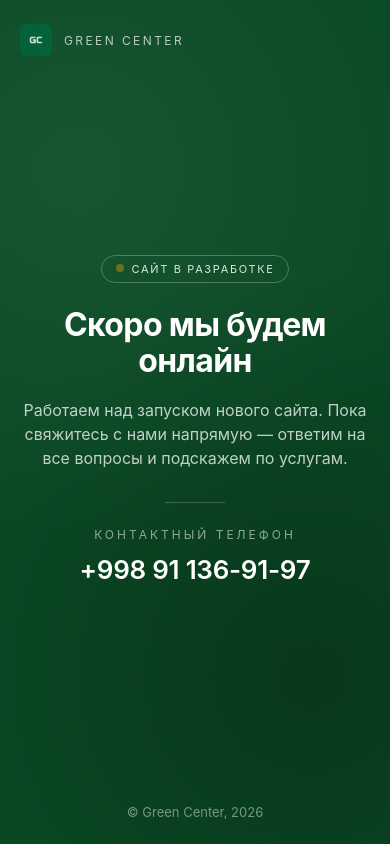
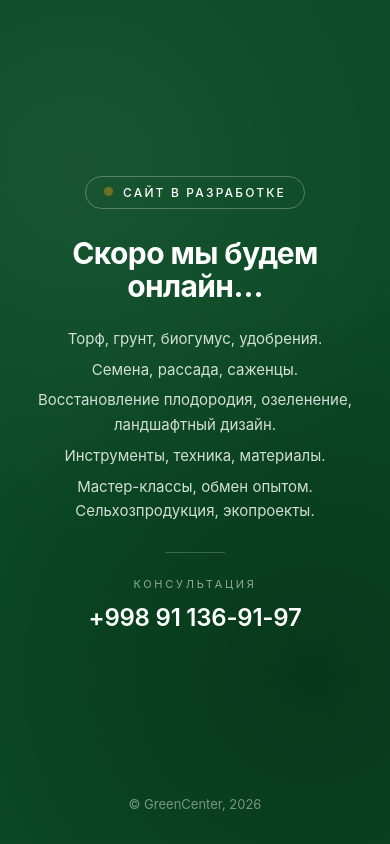
Before and after one commit to webteamstudioinfo-prog/greencenter.uz, a plain HTML site: page index.html in a window 390 px wide. Drawn offline with Linux system fonts and the light colour scheme.

Commit message:
Update index.html

```diff
--- a/index.html
+++ b/index.html
@@ -4,63 +4,67 @@
 <meta charset="UTF-8">
 <meta name="viewport" content="width=device-width,initial-scale=1">
 <meta name="robots" content="noindex,nofollow">
-<meta name="description" content="Green Center — сайт находится в разработке. По всем вопросам звоните +998 91 136-91-97">
-<meta property="og:title" content="Green Center — сайт в разработке">
-<meta property="og:description" content="По всем вопросам обращайтесь по телефону +998 91 136-91-97">
+<meta name="description" content="GreenCenter — торф, грунт, биогумус, удобрения, семена, рассада, саженцы. Ландшафтный дизайн, озеленение. Консультация: +998 91 136-91-97">
+<meta property="og:title" content="GreenCenter — сайт в разработке">
+<meta property="og:description" content="Торф, грунт, биогумус, удобрения. Семена, рассада, саженцы. Озеленение и ландшафтный дизайн. Консультация: +998 91 136-91-97">
 <meta property="og:type" content="website">
 <meta property="og:url" content="https://greencenter.uz/">
 <meta name="theme-color" content="#0a4a24">
-<title>Green Center — сайт в разработке</title>
+<title>GreenCenter — сайт в разработке</title>
 <link rel="icon" type="image/png" href="/favicon.png">
 <link rel="apple-touch-icon" href="/favicon.png">
 <style>
 *{box-sizing:border-box}
 html,body{height:100%}
-body{margin:0;background:#0a4a24;color:#fff;font-family:-apple-system,BlinkMacSystemFont,'Segoe UI',Arial,sans-serif;position:relative;overflow:hidden}
+body{margin:0;background:#0a4a24;color:#fff;font-family:-apple-system,BlinkMacSystemFont,'Segoe UI',Arial,sans-serif;position:relative;overflow-x:hidden}
 body::before{content:"";position:absolute;inset:0;background:
 radial-gradient(circle at 20% 20%,rgba(255,255,255,.06),transparent 50%),
 radial-gradient(circle at 80% 80%,rgba(0,0,0,.25),transparent 55%);
 pointer-events:none}
 .wrap{position:relative;min-height:100%;display:flex;flex-direction:column;padding:40px 20px}
-.brand{display:flex;align-items:center;gap:12px;font-size:14px;letter-spacing:.2em;text-transform:uppercase;color:rgba(255,255,255,.7)}
-.brand img{width:36px;height:36px;border-radius:6px}
 .center{flex:1;display:flex;align-items:center;justify-content:center;text-align:center}
-.box{max-width:720px}
-.badge{display:inline-block;padding:8px 16px;border:1px solid rgba(255,255,255,.25);border-radius:100px;font-size:13px;letter-spacing:.15em;text-transform:uppercase;color:rgba(255,255,255,.85);margin-bottom:28px}
-.badge .dot{display:inline-block;width:8px;height:8px;border-radius:50%;background:#f59e0b;margin-right:8px;vertical-align:1px;animation:pulse 2s infinite}
+.box{max-width:760px}
+.badge{display:inline-block;padding:10px 22px;border:1px solid rgba(255,255,255,.28);border-radius:100px;font-size:15px;letter-spacing:.18em;text-transform:uppercase;color:#fff;margin-bottom:36px;font-weight:500}
+.badge .dot{display:inline-block;width:9px;height:9px;border-radius:50%;background:#f59e0b;margin-right:10px;vertical-align:1px;animation:pulse 2s infinite}
 @keyframes pulse{0%,100%{opacity:1}50%{opacity:.4}}
-h1{font-size:56px;margin:0 0 20px;line-height:1.1;font-weight:700;letter-spacing:-.02em;white-space:nowrap}
-.lead{color:rgba(255,255,255,.75);font-size:19px;line-height:1.5;margin:0 0 40px;max-width:520px;margin-left:auto;margin-right:auto}
+h1{font-size:56px;margin:0 0 32px;line-height:1.1;font-weight:700;letter-spacing:-.02em;white-space:nowrap}
+.services{color:rgba(255,255,255,.82);font-size:18px;line-height:1.75;margin:0 0 36px;max-width:600px;margin-left:auto;margin-right:auto}
+.services p{margin:0 0 6px}
+.services p:last-child{margin-bottom:0}
 .divider{width:60px;height:1px;background:rgba(255,255,255,.2);margin:0 auto 24px}
 .contact-label{font-size:12px;letter-spacing:.25em;text-transform:uppercase;color:rgba(255,255,255,.55);margin-bottom:12px}
 .phone{display:inline-block;font-size:38px;font-weight:600;color:#fff;text-decoration:none;letter-spacing:-.01em;transition:opacity .2s}
 .phone:hover{opacity:.75}
 .footer{text-align:center;color:rgba(255,255,255,.45);font-size:13px;padding-top:20px}
 @media(max-width:768px){
-.wrap{padding:24px 20px}
-.brand{font-size:12px}
-.brand img{width:32px;height:32px}
-h1{font-size:32px;white-space:normal}
-.lead{font-size:16px;margin-bottom:32px}
-.phone{font-size:26px}
-.badge{font-size:11px;padding:6px 14px;margin-bottom:24px}
+.wrap{padding:32px 20px}
+.badge{font-size:12px;padding:8px 18px;margin-bottom:28px}
+h1{font-size:30px;white-space:normal;margin-bottom:24px}
+.services{font-size:15px;line-height:1.65;margin-bottom:28px}
+.phone{font-size:24px}
+.contact-label{font-size:11px}
 }
 </style>
 </head>
 <body>
 <div class="wrap">
-<div class="brand"><img src="/favicon.png" alt=""><span>Green Center</span></div>
 <div class="center">
 <div class="box">
 <div class="badge"><span class="dot"></span>Сайт в разработке</div>
-<h1>Скоро мы будем онлайн</h1>
-<p class="lead">Работаем над запуском нового сайта. Пока свяжитесь с нами напрямую — ответим на все вопросы и подскажем по услугам.</p>
+<h1>Скоро мы будем онлайн…</h1>
+<div class="services">
+<p>Торф, грунт, биогумус, удобрения.</p>
+<p>Семена, рассада, саженцы.</p>
+<p>Восстановление плодородия, озеленение, ландшафтный дизайн.</p>
+<p>Инструменты, техника, материалы.</p>
+<p>Мастер-классы, обмен опытом. Сельхозпродукция, экопроекты.</p>
+</div>
 <div class="divider"></div>
-<div class="contact-label">Контактный телефон</div>
+<div class="contact-label">Консультация</div>
 <a class="phone" href="tel:+998911369197">+998 91 136-91-97</a>
 </div>
 </div>
-<div class="footer">© Green Center, 2026</div>
+<div class="footer">© GreenCenter, 2026</div>
 </div>
 </body>
 </html>
```
